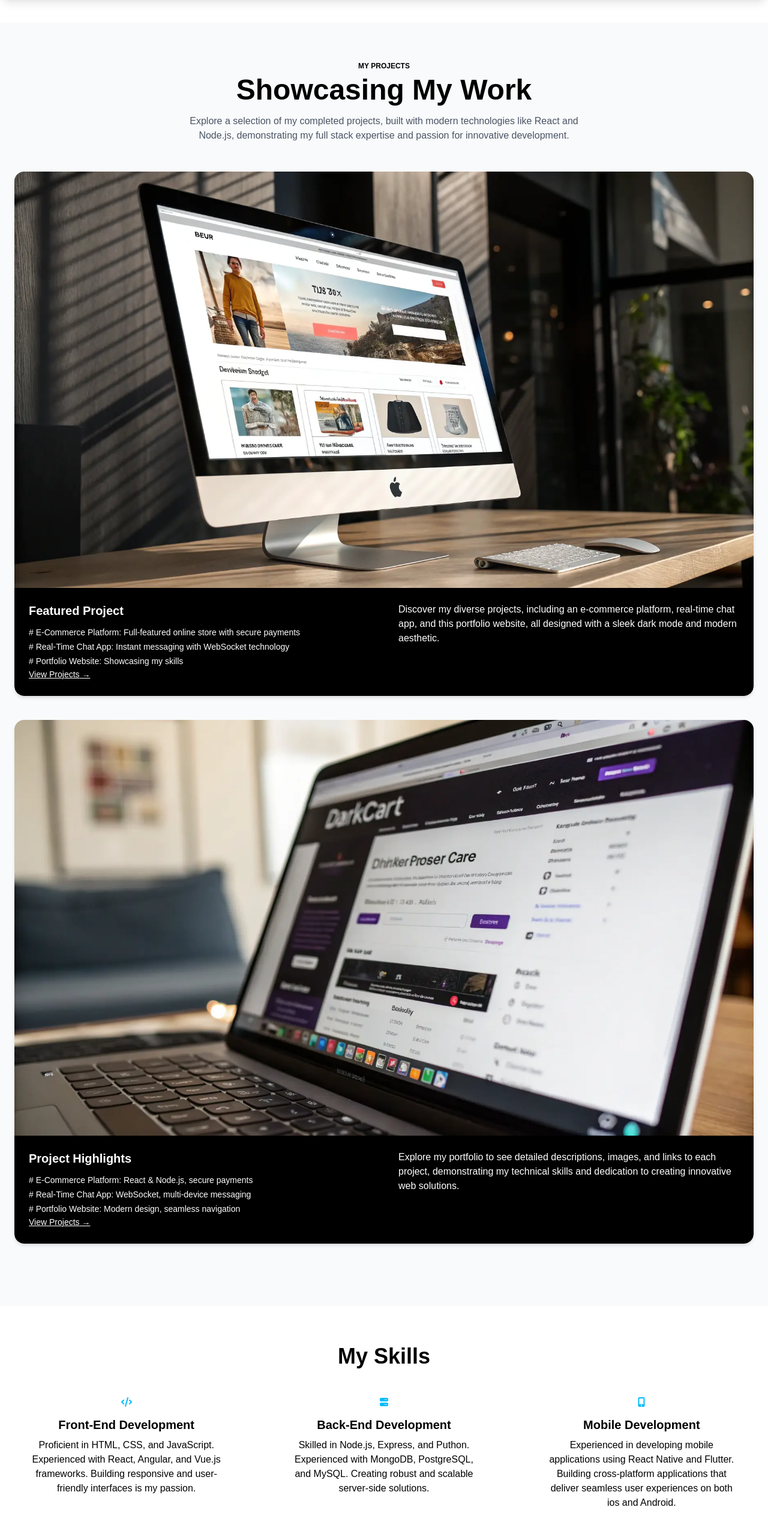
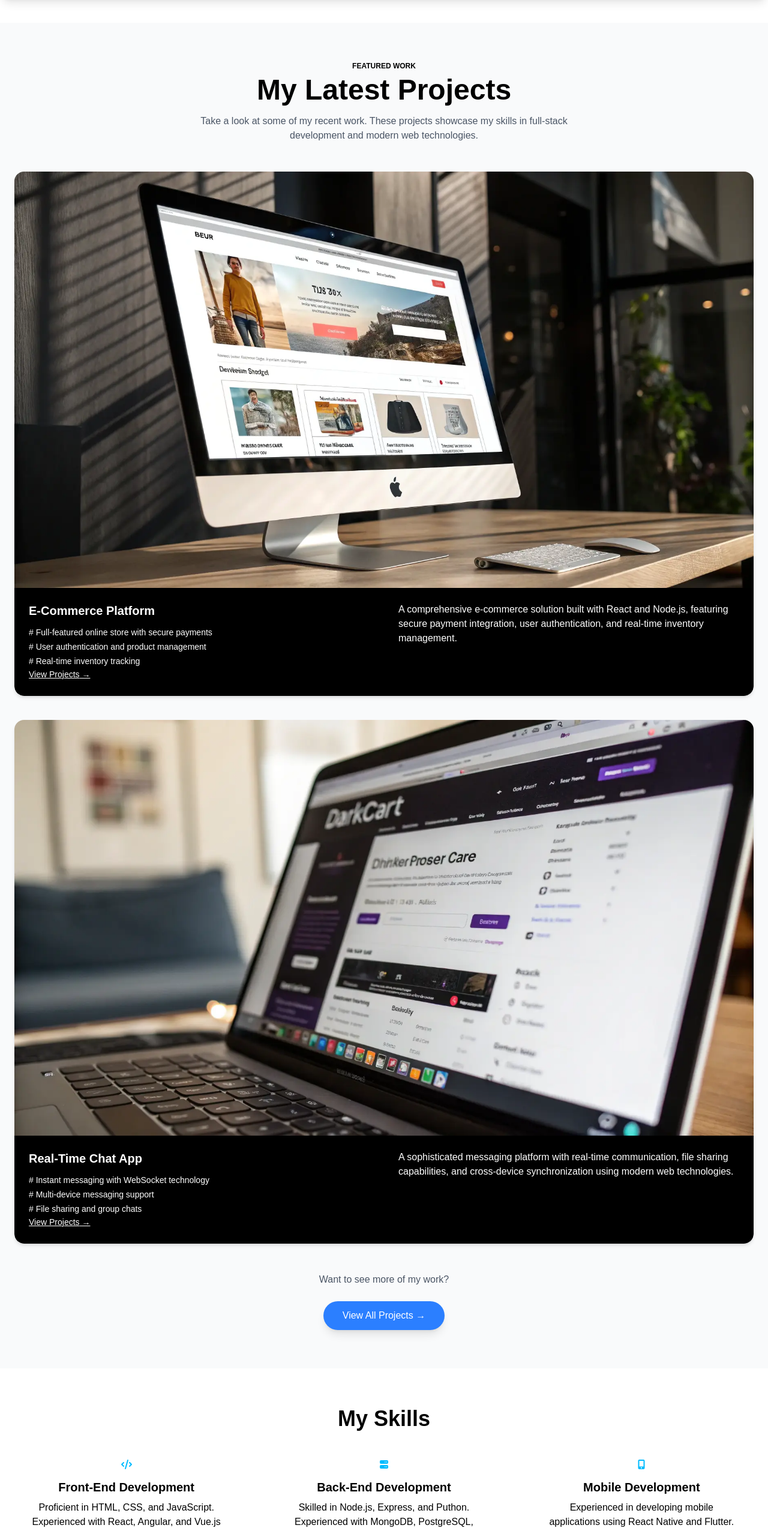
Before and after one commit to deven065/Portfolio-Website, a Next.js app: page / in a window 1280 px wide. Shown: the part 2747-5294 px from the top of the page at 60% size. Built offline with nearby package versions, Linux system fonts and the light colour scheme.

Commit message:
Update homepage projects section to be condensed with link to projects page
cgen-8b40e4ff3d2841ffa92c701afef24fd3

```diff
--- a/src/Components/ProjectSection.tsx
+++ b/src/Components/ProjectSection.tsx
@@ -1,28 +1,28 @@
 import ProjectCard from "./ProjectCard";
 
 const ProjectsSection = () => {
-  const projects = [
+  const featuredProjects = [
     {
       image: "/project-1.webp",
-      title: "Featured Project",
+      title: "E-Commerce Platform",
       features: [
-        "E-Commerce Platform: Full-featured online store with secure payments",
-        "Real-Time Chat App: Instant messaging with WebSocket technology",
-        "Portfolio Website: Showcasing my skills",
+        "Full-featured online store with secure payments",
+        "User authentication and product management",
+        "Real-time inventory tracking",
       ],
       description:
-        "Discover my diverse projects, including an e-commerce platform, real-time chat app, and this portfolio website, all designed with a sleek dark mode and modern aesthetic.",
+        "A comprehensive e-commerce solution built with React and Node.js, featuring secure payment integration, user authentication, and real-time inventory management.",
     },
     {
       image: "/project-2.webp",
-      title: "Project Highlights",
+      title: "Real-Time Chat App",
       features: [
-        "E-Commerce Platform: React & Node.js, secure payments",
-        "Real-Time Chat App: WebSocket, multi-device messaging",
-        "Portfolio Website: Modern design, seamless navigation",
+        "Instant messaging with WebSocket technology",
+        "Multi-device messaging support",
+        "File sharing and group chats",
       ],
       description:
-        "Explore my portfolio to see detailed descriptions, images, and links to each project, demonstrating my technical skills and dedication to creating innovative web solutions.",
+        "A sophisticated messaging platform with real-time communication, file sharing capabilities, and cross-device synchronization using modern web technologies.",
     },
   ];
 
@@ -30,22 +30,32 @@ const ProjectsSection = () => {
     <section id="projects" className="bg-gray-50 py-16 px-6">
       {/* Heading */}
       <div className="text-center max-w-2xl mx-auto mb-12">
-        <p className="text-xs font-extrabold uppercase mb-2">My Projects</p>
+        <p className="text-xs font-extrabold uppercase mb-2">Featured Work</p>
         <h2 className="text-3xl md:text-5xl font-extrabold mb-4">
-          Showcasing My Work
+          My Latest Projects
         </h2>
         <p className="text-gray-600">
-          Explore a selection of my completed projects, built with modern
-          technologies like React and Node.js, demonstrating my full stack
-          expertise and passion for innovative development.
+          Take a look at some of my recent work. These projects showcase my skills in
+          full-stack development and modern web technologies.
         </p>
       </div>
 
-      {/* Cards */}
-      <div className="max-w-7xl mx-auto">
-        {projects.map((project, idx) => (
+      {/* Featured Project Cards */}
+      <div className="max-w-7xl mx-auto mb-12">
+        {featuredProjects.map((project, idx) => (
           <ProjectCard key={idx} {...project} />
         ))}
+      </div>
+
+      {/* View All Projects CTA */}
+      <div className="text-center">
+        <p className="text-gray-600 mb-6">Want to see more of my work?</p>
+        <a
+          href="/projects"
+          className="inline-block bg-blue-500 text-white px-8 py-3 rounded-full font-medium hover:bg-blue-600 transition-colors duration-200 shadow-lg hover:shadow-xl"
+        >
+          View All Projects →
+        </a>
       </div>
     </section>
   );
```
